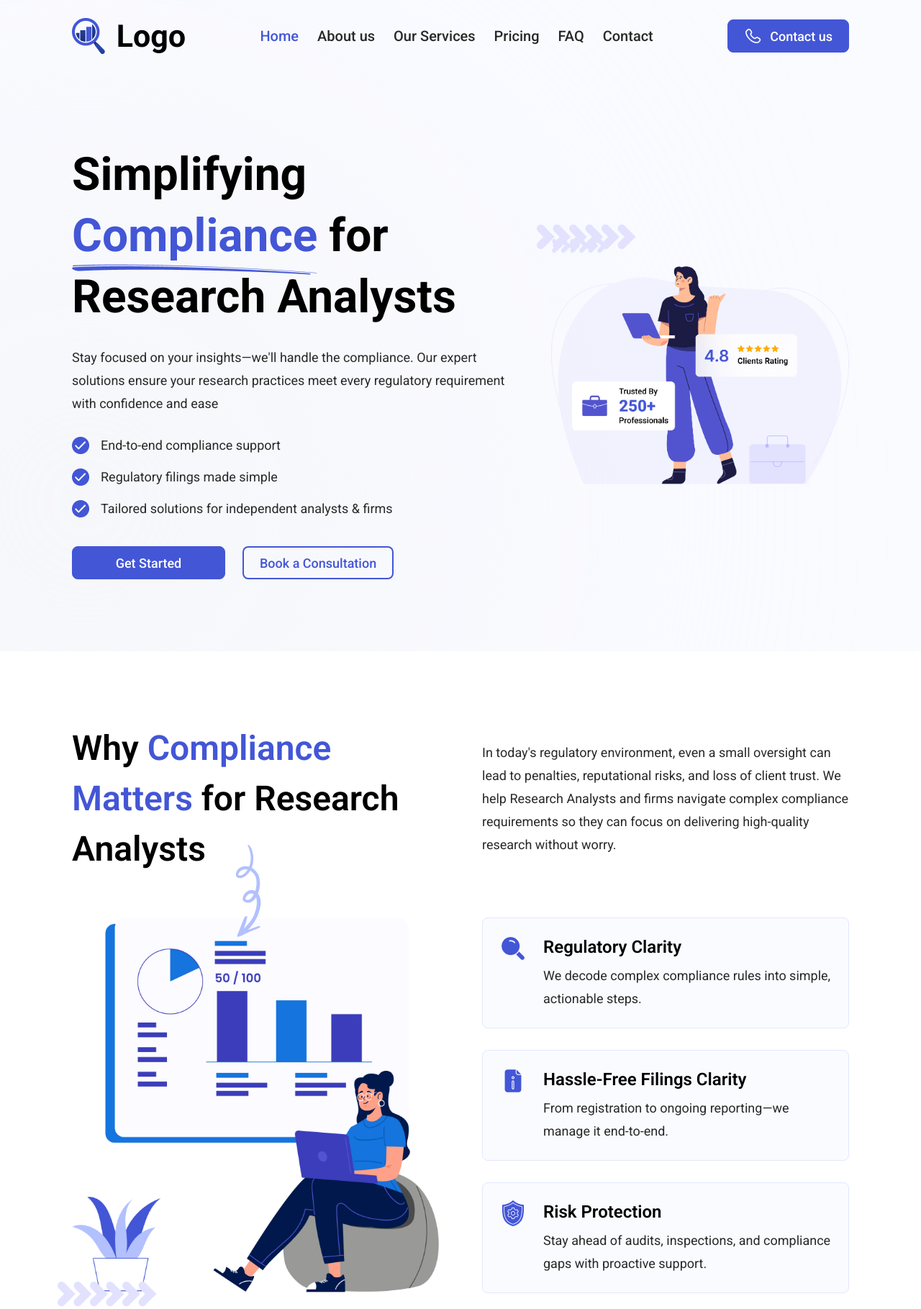
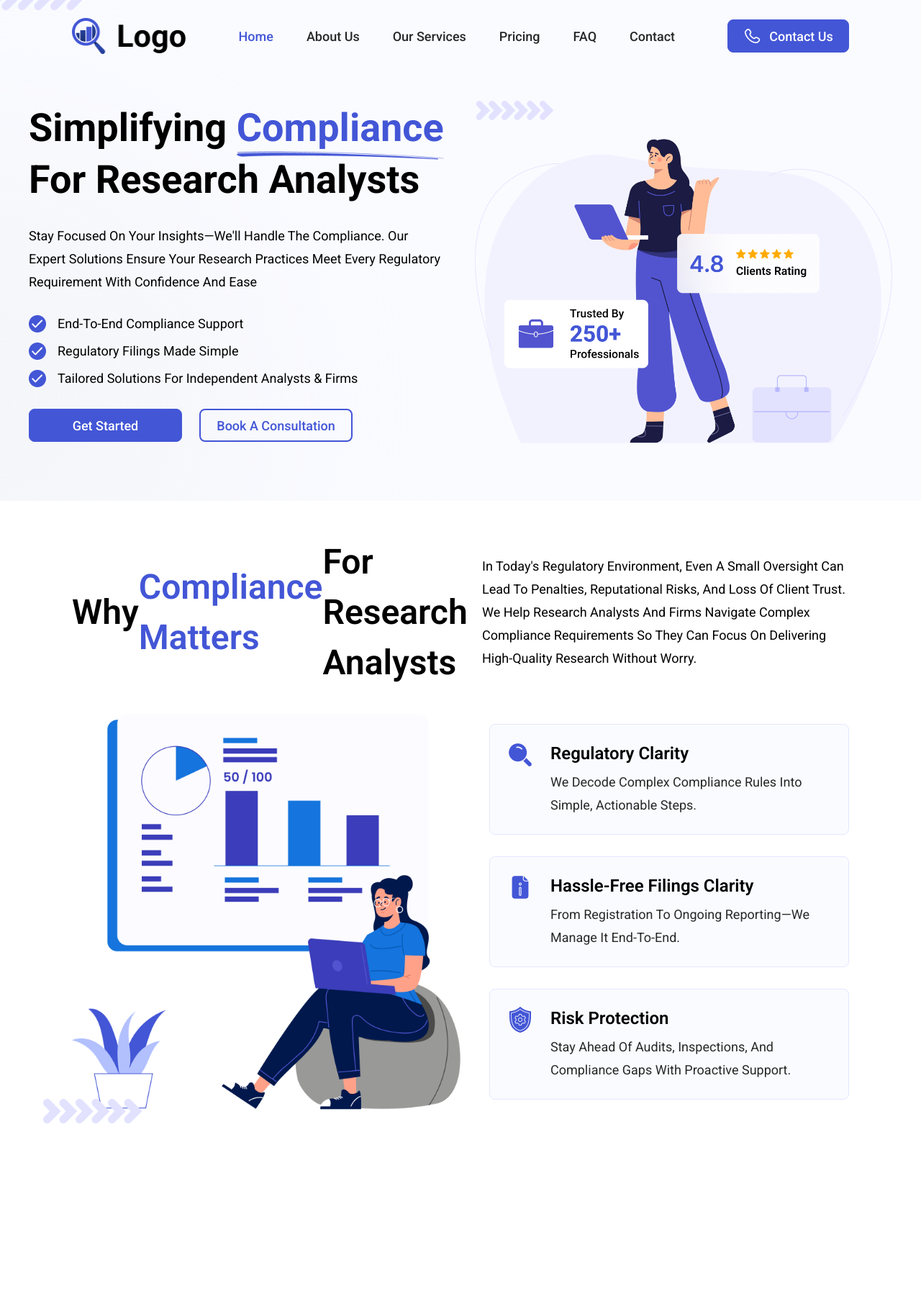
Before and after one commit to vaibhav-pruthi/-Figma-Compliance-, a website built with Vite: page index.html in a window 1280 px wide. Shown: the whole page at 72% size. After the commit the page ends 1592 px from the top, so only its background shows below. Built offline with nearby package versions, Linux system fonts and the light colour scheme.

Commit message:
style: align desktop layout and typography specs with figma measurements

```diff
--- a/css/styles.css
+++ b/css/styles.css
@@ -17,7 +17,7 @@
   --font-primary: 'Roboto', sans-serif;
   --font-rating: 'Inter', sans-serif;
 
-  --container-max: 1200px; /* Aligned for standard desktop viewports */
+  --container-max: 1240px; /* Exact container width for 1440px figma page (1440 - 200 padding) */
   --container-padding-desktop: 100px;
   --container-padding-tablet: 40px;
   --container-padding-mobile: 20px;
@@ -42,7 +42,7 @@
 
 html {
   scroll-behavior: smooth;
-  overflow-x: hidden; /* Prevent horizontal scrolling at all costs */
+  overflow-x: hidden; /* Prevent horizontal scrolling */
 }
 
 body {
@@ -109,6 +109,7 @@ button {
   line-height: normal;
   white-space: nowrap;
   transition: all 0.2s ease-in-out;
+  text-transform: capitalize;
 }
 
 .btn--primary {
@@ -154,8 +155,8 @@ button {
 
 .logo__img {
   display: block;
-  width: 158px;
-  height: 50px;
+  width: 158.71px;
+  height: 58px;
   object-fit: contain;
 }
 
@@ -185,11 +186,13 @@ button {
 }
 
 .navbar__link {
-  font-size: 20px; /* Title typography */
+  font-size: 18px; /* Body Medium spec */
   font-weight: 500;
+  line-height: 21px;
   color: var(--color-text-muted);
   transition: color 0.2s;
-  padding: 8px 0;
+  padding: 10px;
+  text-transform: capitalize;
 }
 
 .navbar__link:hover,
@@ -201,6 +204,10 @@ button {
   display: flex;
   align-items: center;
   gap: 16px;
+}
+
+.btn--contact {
+  width: 169px; /* Precise Figma width */
 }
 
 .navbar__menu-btn {
@@ -290,11 +297,12 @@ button {
   align-items: center;
   gap: 16px;
   padding: 12px;
-  font-size: 19px; /* Mobile Title */
+  font-size: 19px; /* Mobile Title link */
   font-weight: 500;
   color: var(--color-text-muted);
   border-radius: var(--radius-sm);
   transition: all 0.2s ease;
+  text-transform: capitalize;
 }
 
 .mobile-menu__link:hover,
@@ -316,7 +324,8 @@ button {
   position: relative;
   background: var(--color-bg-light);
   overflow: hidden;
-  padding-top: var(--navbar-height-desktop);
+  height: 829px; /* Exact Figma Section height */
+  width: 100%;
 }
 
 .hero__bg-blur {
@@ -325,28 +334,33 @@ button {
   height: 974px;
   left: -368px;
   top: 212px;
-  background: var(--color-blur);
+  background: #F5F6FA;
   border-radius: 50%;
-  filter: blur(250px);
+  filter: blur(125px); /* Exact Figma Ellipse 8 Blur */
   pointer-events: none;
   z-index: 1;
 }
 
 .hero__inner {
   position: relative;
-  display: grid;
-  grid-template-columns: minmax(auto, 606px) 1.1fr;
-  align-items: center;
-  gap: 60px;
-  padding-top: 100px;
-  padding-bottom: 100px;
+  width: 1440px;
+  height: 829px;
+  margin: 0 auto;
+  padding-left: 72px;   /* Exact Figma Group 11 left offset */
+  padding-right: 22.87px; /* Leftover right margin */
+  display: flex;
+  align-items: flex-start;
   z-index: 2;
 }
 
 .hero__content {
   display: flex;
   flex-direction: column;
-  gap: 26px;
+  gap: 26px; /* Exact Figma Frame 249 Gap */
+  width: 606px;
+  height: 651px;
+  margin-top: 180px; /* Exact Figma Group 11 top offset */
+  position: relative;
 }
 
 .hero__title {
@@ -355,6 +369,10 @@ button {
   font-weight: 700;
   line-height: 85px;
   color: var(--color-text);
+  width: 620px;
+  height: 255px;
+  text-transform: capitalize;
+  position: relative;
 }
 
 .text-highlight--underlined {
@@ -365,7 +383,7 @@ button {
 .hero__underline {
   position: absolute;
   left: 0;
-  bottom: -12px;
+  bottom: -8px;
   width: 100%;
   height: auto;
   pointer-events: none;
@@ -375,22 +393,28 @@ button {
   font-size: 18px; /* Body Regular */
   font-weight: 400;
   line-height: 32px;
-  color: var(--color-text-muted);
+  color: var(--color-text);
+  width: 606px;
+  height: 96px;
+  text-transform: capitalize;
 }
 
 .hero__features {
   display: flex;
   flex-direction: column;
-  gap: 12px;
+  gap: 6px; /* Exact Figma Frame 1151 Gap */
+  width: 466px;
+  height: 176px;
 }
 
 .hero__feature {
   display: flex;
   align-items: center;
-  gap: 16px;
-  font-size: 18px; /* Body Regular / Medium */
+  gap: 16px; /* Exact Figma bullet gap */
+  font-size: 18px; /* Body Regular */
   line-height: 32px;
-  color: var(--color-text-muted);
+  color: var(--color-text);
+  text-transform: capitalize;
 }
 
 .hero__check-img {
@@ -402,24 +426,26 @@ button {
 .hero__buttons {
   display: flex;
   align-items: center;
-  gap: 24px;
-  flex-wrap: wrap;
-  margin-top: 10px;
+  gap: 24px; /* Exact Figma Frame 32 Gap */
+  width: 450px;
+  height: 46px;
 }
 
 /* Hero Visual */
 .hero__visual {
-  position: relative;
+  position: absolute;
+  left: 677.87px; /* Exact Figma Group 21 left offset */
+  top: 156px;    /* Exact Figma Group 21 top offset */
+  width: 739.13px;
+  height: 607px;
   display: flex;
   justify-content: center;
   align-items: center;
-  width: 100%;
 }
 
 .hero__banner-img {
   width: 100%;
-  height: auto;
-  max-width: 100%;
+  height: 100%;
   object-fit: contain;
 }
 
@@ -438,7 +464,7 @@ button {
    ========================================================================== */
 .compliance {
   background: var(--color-white);
-  padding: 100px 0;
+  padding: 50px 0; /* Vertical padding 50px matching the figma 50px 100px spec */
   position: relative;
   overflow: hidden;
 }
@@ -446,14 +472,18 @@ button {
 .compliance__inner {
   display: flex;
   flex-direction: column;
-  gap: 60px;
+  gap: 36px; /* Exact Figma gap between header and body */
+  width: 100%;
 }
 
 .compliance__header {
-  display: grid;
-  grid-template-columns: 1fr 1fr;
+  display: flex;
+  flex-direction: row;
+  justify-content: space-between;
   align-items: center;
-  gap: 60px;
+  gap: 33px; /* Exact Figma gap between title and desc */
+  width: 100%;
+  height: 140px;
   position: relative;
 }
 
@@ -462,16 +492,19 @@ button {
   font-weight: 600;
   line-height: 70px;
   color: var(--color-text);
-  position: relative;
+  width: 603.5px;
+  height: 140px;
+  text-transform: capitalize;
+  display: flex;
+  align-items: center;
 }
 
 .compliance__title-arrow {
   position: absolute;
-  left: 48%;
-  top: 80%;
+  left: calc(50% - 18px); /* Centered in the 33px gap between columns */
+  top: 30px;
   width: 36px;
   height: 129px;
-  transform: translateX(-50%);
   pointer-events: none;
   z-index: 10;
 }
@@ -480,35 +513,41 @@ button {
   font-size: 18px; /* Body Regular */
   font-weight: 400;
   line-height: 32px;
-  color: var(--color-text-muted);
+  color: var(--color-text);
+  width: 603.5px;
+  height: 128px;
+  text-transform: capitalize;
 }
 
 .compliance__body {
-  display: grid;
-  grid-template-columns: 1fr 1fr;
+  display: flex;
+  flex-direction: row;
   align-items: center;
-  gap: 60px;
+  gap: 52px; /* Exact Figma gap between illustration and cards */
+  width: 100%;
+  height: 594px;
 }
 
 .compliance__illustration {
   position: relative;
-  width: 100%;
+  width: 594px;
+  height: 594px;
   display: flex;
   justify-content: center;
   align-items: center;
+  flex-shrink: 0;
 }
 
 .compliance__illustration-img {
   width: 100%;
-  height: auto;
-  max-width: 100%;
+  height: 100%;
   object-fit: contain;
 }
 
 .compliance__illustration-chevron {
   position: absolute;
   bottom: -20px;
-  left: -20px;
+  left: -40px;
   width: 138px;
   height: auto;
   z-index: 3;
@@ -519,6 +558,9 @@ button {
   display: flex;
   flex-direction: column;
   gap: 30px;
+  width: 594px;
+  height: 594px;
+  justify-content: center;
 }
 
 .feature-card {
@@ -556,6 +598,7 @@ button {
   font-weight: 600;
   line-height: 32px;
   color: var(--color-text);
+  text-transform: capitalize;
 }
 
 .feature-card__text {
@@ -563,6 +606,77 @@ button {
   font-weight: 400;
   line-height: 32px;
   color: var(--color-text-muted);
+  text-transform: capitalize;
+}
+
+/* ==========================================================================
+   Intermediate Desktop (max-width: 1399px)
+   ========================================================================== */
+@media (max-width: 1399px) and (min-width: 1025px) {
+  .hero {
+    height: auto;
+  }
+  .hero__bg-blur {
+    width: 700px;
+    height: 700px;
+  }
+  .hero__inner {
+    width: 100%;
+    height: auto;
+    padding-left: var(--container-padding-tablet);
+    padding-right: var(--container-padding-tablet);
+    display: grid;
+    grid-template-columns: 1fr 1fr;
+    gap: 40px;
+    align-items: center;
+    padding-top: 140px;
+    padding-bottom: 80px;
+  }
+  .hero__content {
+    width: 100%;
+    height: auto;
+    margin-top: 0;
+  }
+  .hero__title {
+    width: 100%;
+    height: auto;
+    font-size: 54px;
+    line-height: 72px;
+  }
+  .hero__description {
+    width: 100%;
+    height: auto;
+  }
+  .hero__features {
+    width: 100%;
+    height: auto;
+  }
+  .hero__visual {
+    position: static;
+    width: 100%;
+    height: auto;
+  }
+  .compliance__header {
+    height: auto;
+    gap: 30px;
+  }
+  .compliance__title,
+  .compliance__description {
+    width: 50%;
+    height: auto;
+  }
+  .compliance__title-arrow {
+    display: none;
+  }
+  .compliance__body {
+    height: auto;
+    gap: 40px;
+  }
+  .compliance__illustration,
+  .compliance__cards {
+    width: 50%;
+    height: auto;
+  }
 }
 
 /* ==========================================================================
@@ -594,22 +708,70 @@ button {
   .hero__title {
     font-size: 54px; /* Tablet H1 */
     line-height: 75px;
+    width: 100%;
+    height: auto;
   }
 
   .compliance__title {
     font-size: 46px; /* Tablet H2 */
     line-height: 60px;
+    width: 100%;
+    height: auto;
+  }
+
+  .hero {
+    height: auto;
   }
 
   .hero__inner {
+    width: 100%;
+    height: auto;
+    display: grid;
     grid-template-columns: 1.2fr 1fr;
     gap: 40px;
-    padding-top: 80px;
+    padding-top: 120px;
     padding-bottom: 80px;
+    padding-left: var(--container-padding-tablet);
+    padding-right: var(--container-padding-tablet);
+  }
+
+  .hero__content {
+    width: 100%;
+    height: auto;
+    margin-top: 0;
+  }
+
+  .hero__description {
+    width: 100%;
+    height: auto;
+  }
+
+  .hero__features {
+    width: 100%;
+    height: auto;
+  }
+
+  .hero__buttons {
+    width: 100%;
+  }
+
+  .hero__visual {
+    position: static;
+    width: 100%;
+    height: auto;
   }
 
   .compliance__header {
-    gap: 40px;
+    flex-direction: column;
+    height: auto;
+    align-items: stretch;
+    gap: 20px;
+  }
+
+  .compliance__title,
+  .compliance__description {
+    width: 100%;
+    height: auto;
   }
 
   .compliance__title-arrow {
@@ -617,7 +779,16 @@ button {
   }
 
   .compliance__body {
+    flex-direction: column;
+    height: auto;
+    align-items: stretch;
     gap: 40px;
+  }
+
+  .compliance__illustration,
+  .compliance__cards {
+    width: 100%;
+    height: auto;
   }
 
   .hero__decoration-chevron {
@@ -662,13 +833,6 @@ button {
     box-shadow: 0 2px 10px rgba(0, 0, 0, 0.05);
   }
 
-  .hero__bg-blur {
-    width: 300px;
-    height: 300px;
-    left: -100px;
-    top: 50px;
-  }
-
   .navbar__inner {
     height: var(--navbar-height-mobile);
   }
@@ -683,6 +847,7 @@ button {
 
   .hero {
     padding-top: 0;
+    height: auto;
   }
 
   .hero__inner {
@@ -691,6 +856,8 @@ button {
     padding-top: 40px;
     padding-bottom: 60px;
     text-align: center;
+    padding-left: var(--container-padding-mobile);
+    padding-right: var(--container-padding-mobile);
   }
 
   .hero__content {
@@ -729,19 +896,12 @@ button {
   }
 
   .compliance__header {
-    grid-template-columns: 1fr;
     text-align: center;
-    gap: 20px;
   }
 
   .compliance__description {
     max-width: 600px;
     margin: 0 auto;
-  }
-
-  .compliance__body {
-    grid-template-columns: 1fr;
-    gap: 50px;
   }
 
   .compliance__illustration {
@@ -776,6 +936,13 @@ button {
   .mobile-menu__link {
     font-size: 19px; /* Mobile Title link */
   }
+
+  .hero__bg-blur {
+    width: 300px;
+    height: 300px;
+    left: -100px;
+    top: 50px;
+  }
 }
 
 /* ==========================================================================
--- a/index.html
+++ b/index.html
@@ -109,7 +109,7 @@
           </ul>
           <div class="hero__buttons">
             <a href="#" class="btn btn--primary btn--fixed">Get Started</a>
-            <a href="#" class="btn btn--outline">Book a Consultation</a>
+            <a href="#" class="btn btn--outline btn--fixed">Book a Consultation</a>
           </div>
         </div>
 
```
